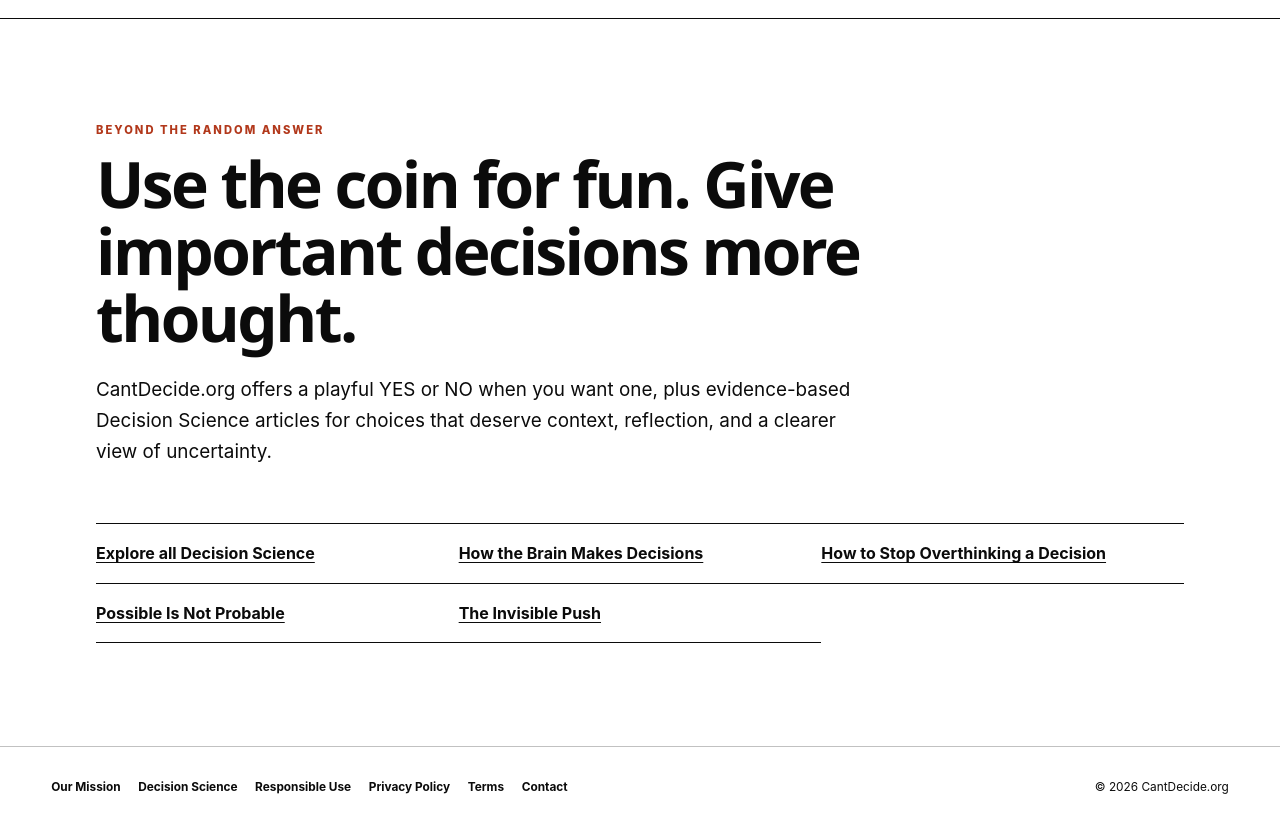
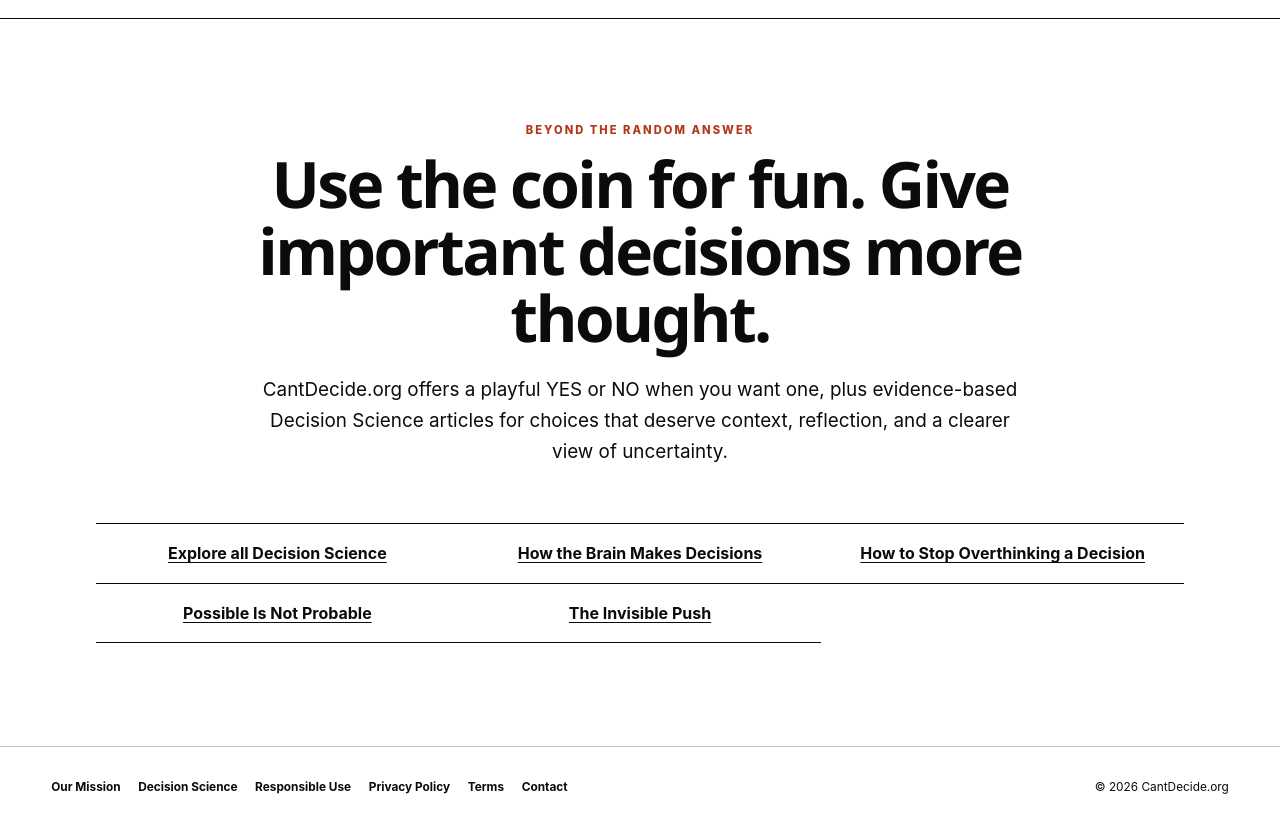
Before and after one commit to alpigroupucua-jpg/cantdecide-org, a plain HTML site: page index.html in a window 1280 px wide. Shown: the part 680-1509 px from the top of the page. Drawn offline with Linux system fonts and the light colour scheme.

Commit message:
Center homepage discovery text

```diff
--- a/assets/css/styles.css
+++ b/assets/css/styles.css
@@ -308,11 +308,12 @@ html[data-decision="no"] {
 .home-discovery__inner {
   width: min(100%, 68rem);
   margin: 0 auto;
+  text-align: center;
 }
 
 .home-discovery h2 {
   max-width: 48rem;
-  margin: 0;
+  margin: 0 auto;
   font-family: var(--display-font);
   font-size: clamp(2rem, 5vw, 4.3rem);
   letter-spacing: -0.04em;
@@ -321,7 +322,7 @@ html[data-decision="no"] {
 
 .home-discovery__inner > p:not(.eyebrow) {
   max-width: 48rem;
-  margin: 1.4rem 0 0;
+  margin: 1.4rem auto 0;
   font-size: clamp(1.03rem, 1.5vw, 1.18rem);
 }
 
--- a/index.html
+++ b/index.html
@@ -18,7 +18,7 @@
     <meta name="twitter:description" content="A random yes or no. A thoughtful place to learn how decisions really work.">
     <meta name="twitter:image" content="https://cantdecide.org/assets/img/og-card-v3.png">
     <link rel="icon" href="assets/icons/favicon-v2.svg" type="image/svg+xml">
-    <link rel="stylesheet" href="assets/css/styles.css?v=15">
+    <link rel="stylesheet" href="assets/css/styles.css?v=16">
     <script src="assets/js/decision.js"></script>
     <script src="assets/js/main.js" defer></script>
   </head>
```
